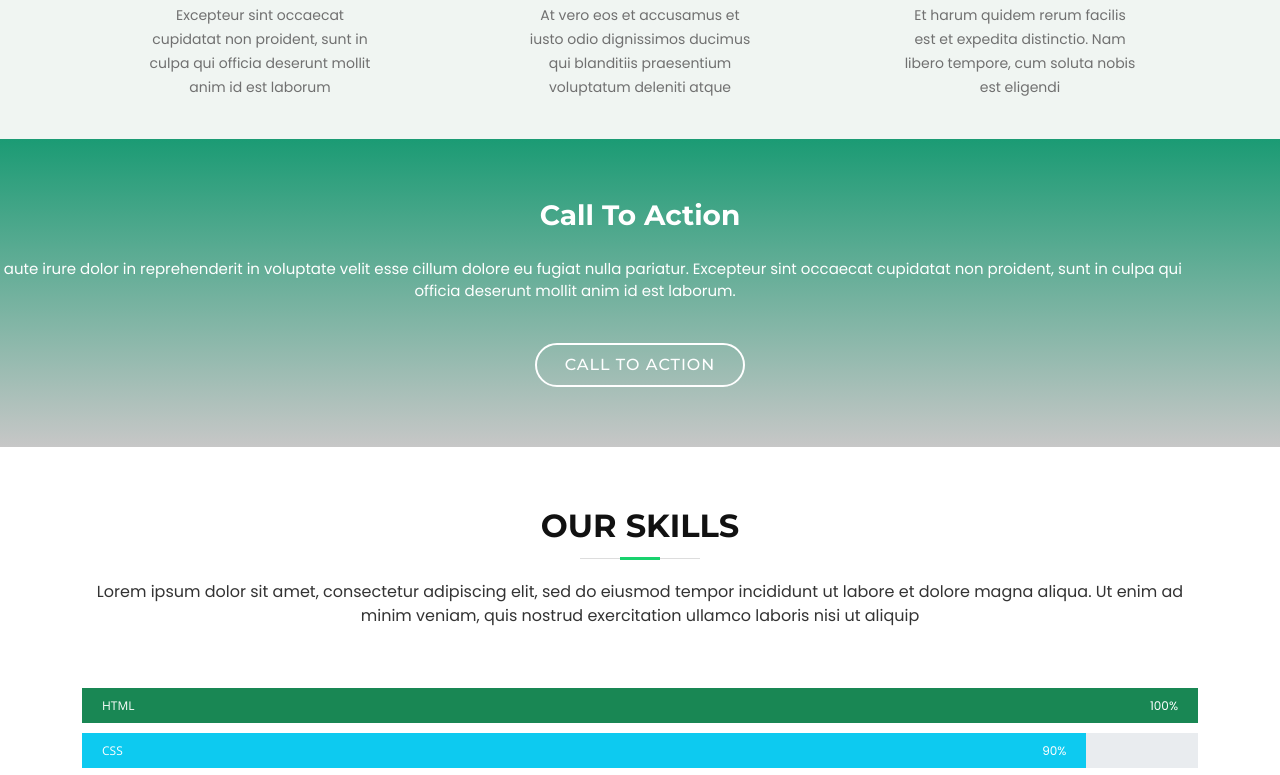
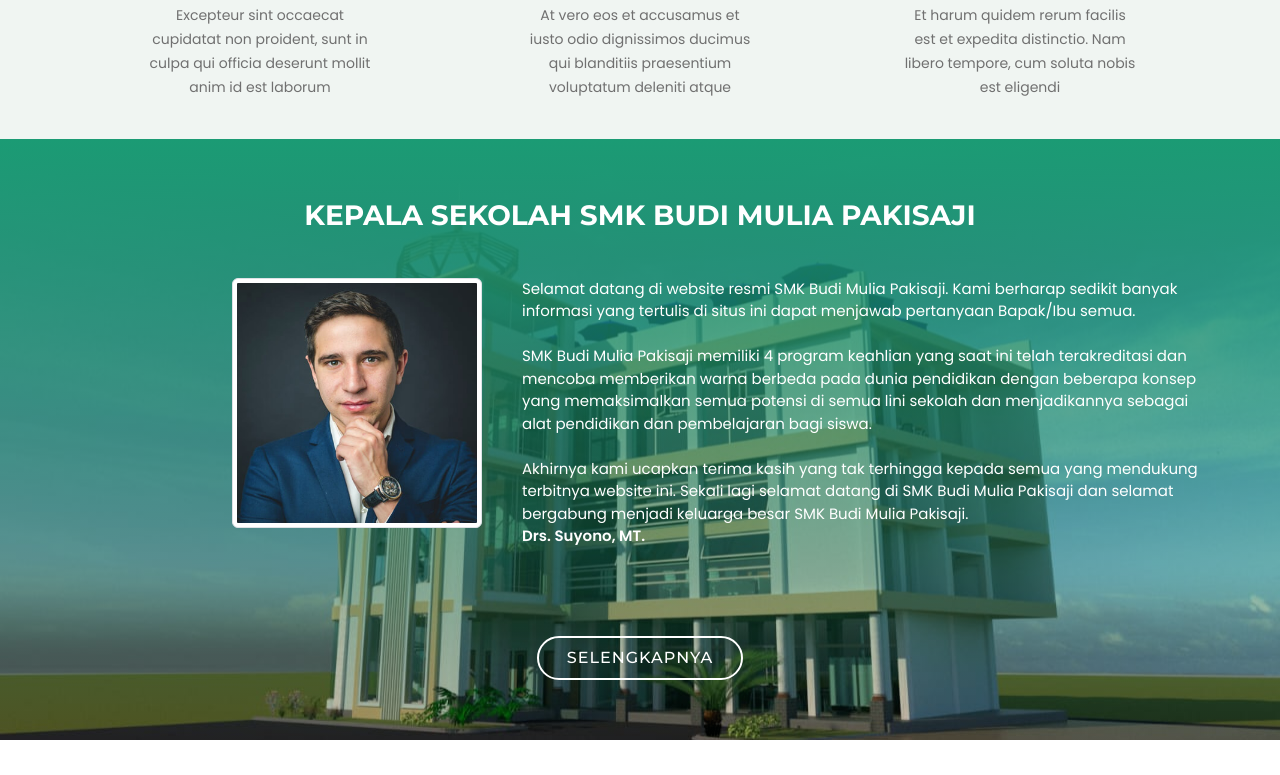
Before and after one commit to Aninda17/smk_bm, a plain HTML site: page index.html in a window 1280 px wide. Shown: the part 2200-2975 px from the top of the page. Drawn offline with nearby package versions, Linux system fonts and the light colour scheme; files whose address does not match are found by name.

Commit message:
sambutan

```diff
--- /dev/null
+++ b/assets/css/aninda/a1.css
@@ -0,0 +1,6 @@
+/*contain kepsek*/
+#call-to-action .container img{
+    margin-top: 25px;
+    height:250px;
+    margin-left: 150px;
+}
--- a/index.html
+++ b/index.html
@@ -27,6 +27,7 @@
   <!-- Template Main CSS File -->
   <link href="assets/css/style.css" rel="stylesheet">
   <link href="assets/css/erni/erni.css" rel="stylesheet">
+  <link href="assets/css/aninda/a1.css" rel="stylesheet">
 
   <!-- =======================================================
   * Template Name: BizPage - v5.10.0
@@ -299,12 +300,27 @@
     </section><!-- End Services Section -->
 
     <!-- ======= Call To Action Section ======= -->
-    <section id="call-to-action">
-      <div class="container text-center" data-aos="zoom-in">
-        <h3>Call To Action</h3>
-        <p> Duis aute irure dolor in reprehenderit in voluptate velit esse cillum dolore eu fugiat nulla pariatur. Excepteur sint occaecat cupidatat non proident, sunt in culpa qui officia deserunt mollit anim id est laborum.</p>
-        <a class="cta-btn" href="#">Call To Action</a>
-      </div>
+     <section id="call-to-action">
+        <div class="container" data-aos="zoom-in">
+            <h3>KEPALA SEKOLAH SMK BUDI MULIA PAKISAJI</h3>
+            <div class="row">
+                <div class="col-lg">
+                    <img src="assets/img/team-1.jpg" class="img-thumbnail">
+                </div>
+                <div class="col-lg text-justify">
+                    <p>Selamat datang di website resmi SMK Budi Mulia Pakisaji. Kami berharap sedikit banyak informasi yang tertulis di situs ini dapat menjawab pertanyaan Bapak/Ibu semua.
+                    <br><br>
+                    SMK Budi Mulia Pakisaji memiliki 4 program keahlian yang saat ini telah terakreditasi dan mencoba memberikan warna berbeda pada dunia pendidikan dengan beberapa konsep yang memaksimalkan semua potensi di semua lini sekolah dan menjadikannya sebagai alat pendidikan dan pembelajaran bagi siswa.
+                    <br><br>
+                    Akhirnya kami ucapkan terima kasih yang tak terhingga kepada semua yang mendukung terbitnya website ini. Sekali lagi selamat datang di SMK Budi Mulia Pakisaji dan selamat bergabung menjadi keluarga besar SMK Budi Mulia Pakisaji.
+                    <br>
+                    <b>Drs. Suyono, MT.</b></p>
+                </div>
+            </div>
+                <div class="col-sm-12 text-center mt-5">
+                    <a class="cta-btn" href="">SELENGKAPNYA</a>
+                </div>
+        </div>
     </section><!-- End Call To Action Section -->
 
     <!-- ======= Skills Section ======= -->
```
Also changed, not shown: assets/img/g1.jpeg (added).
